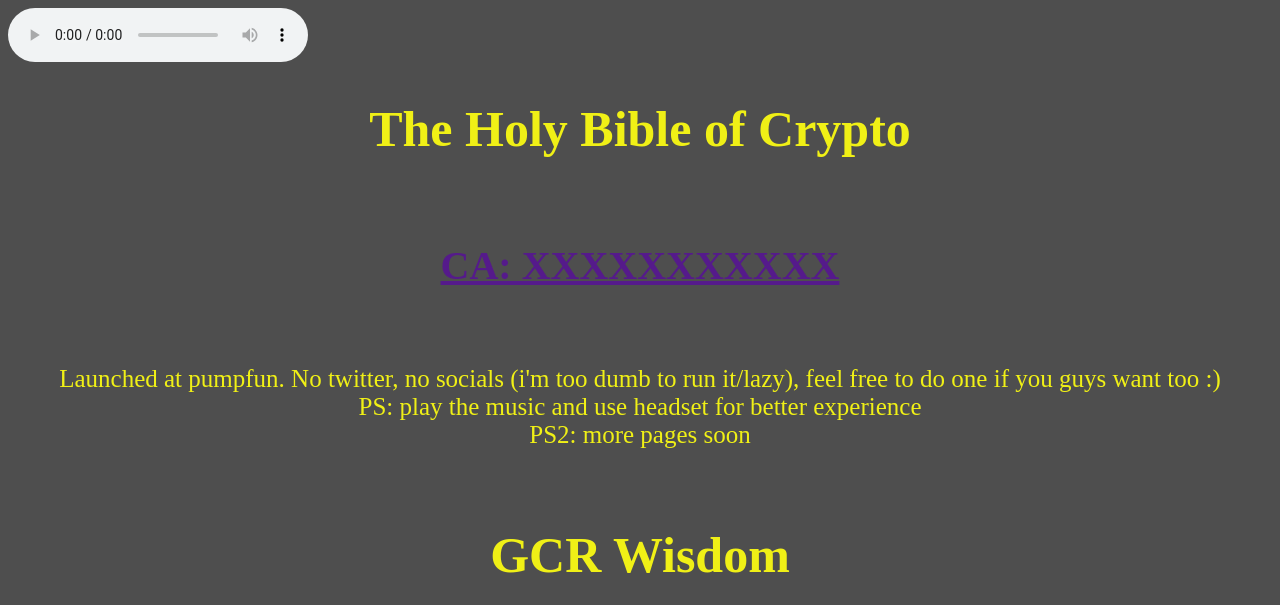
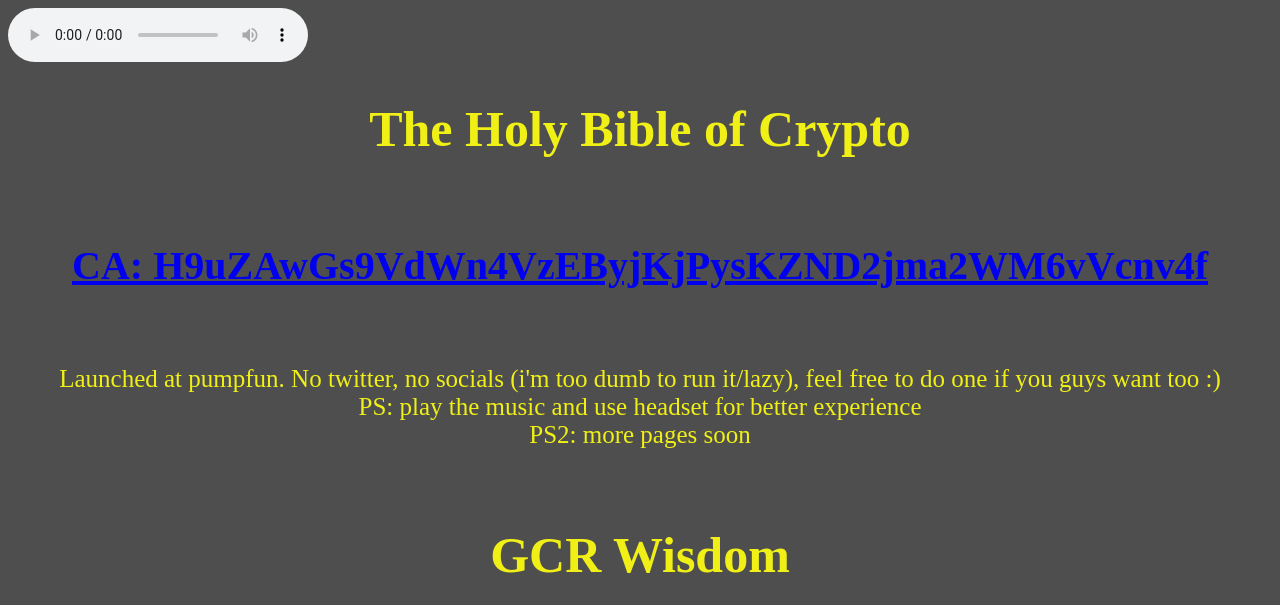
Before and after one commit to bookofGCR/BookOfGCR, a plain HTML site: page index.html in a window 1280 px wide. Shown: the top 605 px of the page. Drawn offline with Linux system fonts and the light colour scheme.

Commit message:
Update index.html

```diff
--- a/index.html
+++ b/index.html
@@ -126,7 +126,7 @@
       <h1>The Holy Bible of Crypto</h1>
       <br>
 
-      <h2><a href="">CA: XXXXXXXXXXX</a></h2>
+      <h2><a href="https://www.pump.fun/H9uZAwGs9VdWn4VzEByjKjPysKZND2jma2WM6vVcnv4f">CA: H9uZAwGs9VdWn4VzEByjKjPysKZND2jma2WM6vVcnv4f</a></h2>
       <br>
       <p>Launched at pumpfun. No twitter, no socials (i'm too dumb to run it/lazy), feel free to do one if you guys want too :)
 
```
